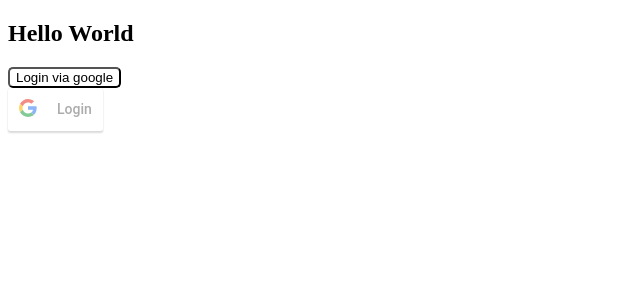
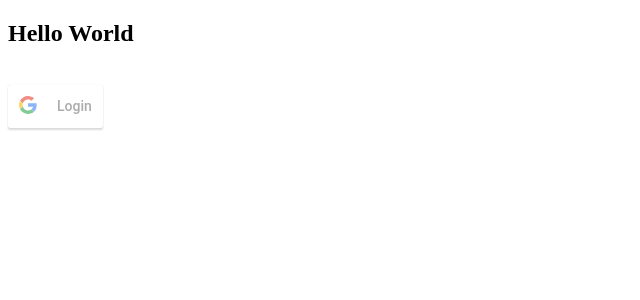
Before and after one commit to RafaelPortugal27/easyfinances, a Next.js app: page / in a window 1280 px wide. Shown: the top 300 px of the page, without its empty margins (0-640 px from the left). Built offline with nearby package versions, Linux system fonts and the light colour scheme.

Commit message:
Remove old login button

```diff
--- a/pages/index.jsx
+++ b/pages/index.jsx
@@ -1,11 +1,9 @@
 import React from 'react';
-import CreateOrLoginButton from '../src/components/organisms/CreateOrLoginButton';
 import GoogleLoginButton from '../src/components/organisms/GoogleLoginButton';
 
 const Home = () => (
   <section>
     <h1>Hello World</h1>
-    <CreateOrLoginButton />
     <br />
     <GoogleLoginButton />
   </section>
--- a/src/components/atoms/Button.jsx
+++ /dev/null
@@ -1,20 +0,0 @@
-import React from 'react';
-import propTypes from 'prop-types';
-import styled from 'styled-components';
-
-const StyledButton = styled.button`
-  border-radius: 5px;
-  background-color: var(--color-${(props) => props.type});
-`;
-
-export default function Button({ type = 'default', onClick, children }) {
-  return (
-    <StyledButton type={type} onClick={onClick}>{children}</StyledButton>
-  );
-}
-
-Button.propTypes = {
-  type: propTypes.oneOf('default', 'primary', 'secondary'),
-  onClick: propTypes.func,
-  children: propTypes.node,
-};
--- a/src/components/organisms/CreateOrLoginButton.jsx
+++ /dev/null
@@ -1,12 +0,0 @@
-import React from 'react';
-import Button from '../atoms/Button';
-
-export default function CreateOrLoginButton() {
-  const handleLogin = () => {
-    console.log('login via google');
-  };
-
-  return (
-    <Button onClick={handleLogin}>Login via google</Button>
-  );
-}
```
Also changed, not shown: 1 other file (tests, documents, lock files or other folders).
